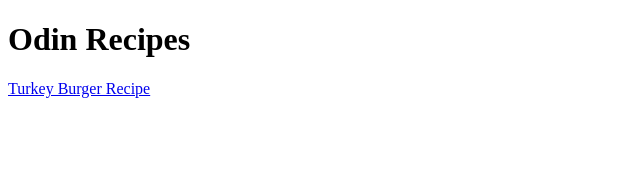
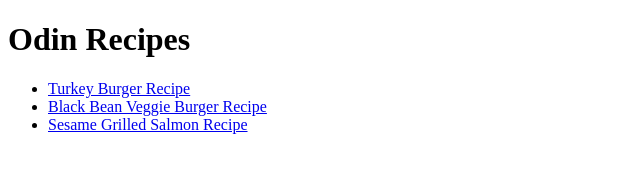
Before and after one commit to RijuBidani/odin-recipes, a plain HTML site: page index.html in a window 1280 px wide. Shown: the whole page, without its empty margins (0-640 px from the left). Drawn offline with Linux system fonts and the light colour scheme.

Commit message:
Linked homepage to all recipe pages

```diff
--- a/index.html
+++ b/index.html
@@ -6,6 +6,10 @@
 </head>
 <body>
     <h1>Odin Recipes</h1>
-    <a href="recipes/turkey-burger.html">Turkey Burger Recipe</a>
+    <ul>
+        <li><a href="recipes/turkey-burger.html">Turkey Burger Recipe</a></li>
+        <li><a href="recipes/black-bean-veggie-burger.html">Black Bean Veggie Burger Recipe</a></li>
+        <li><a href="recipes/sesame-grilled-salmon.html">Sesame Grilled Salmon Recipe</a></li>
+    </ul>
 </body>
 </html>
```
